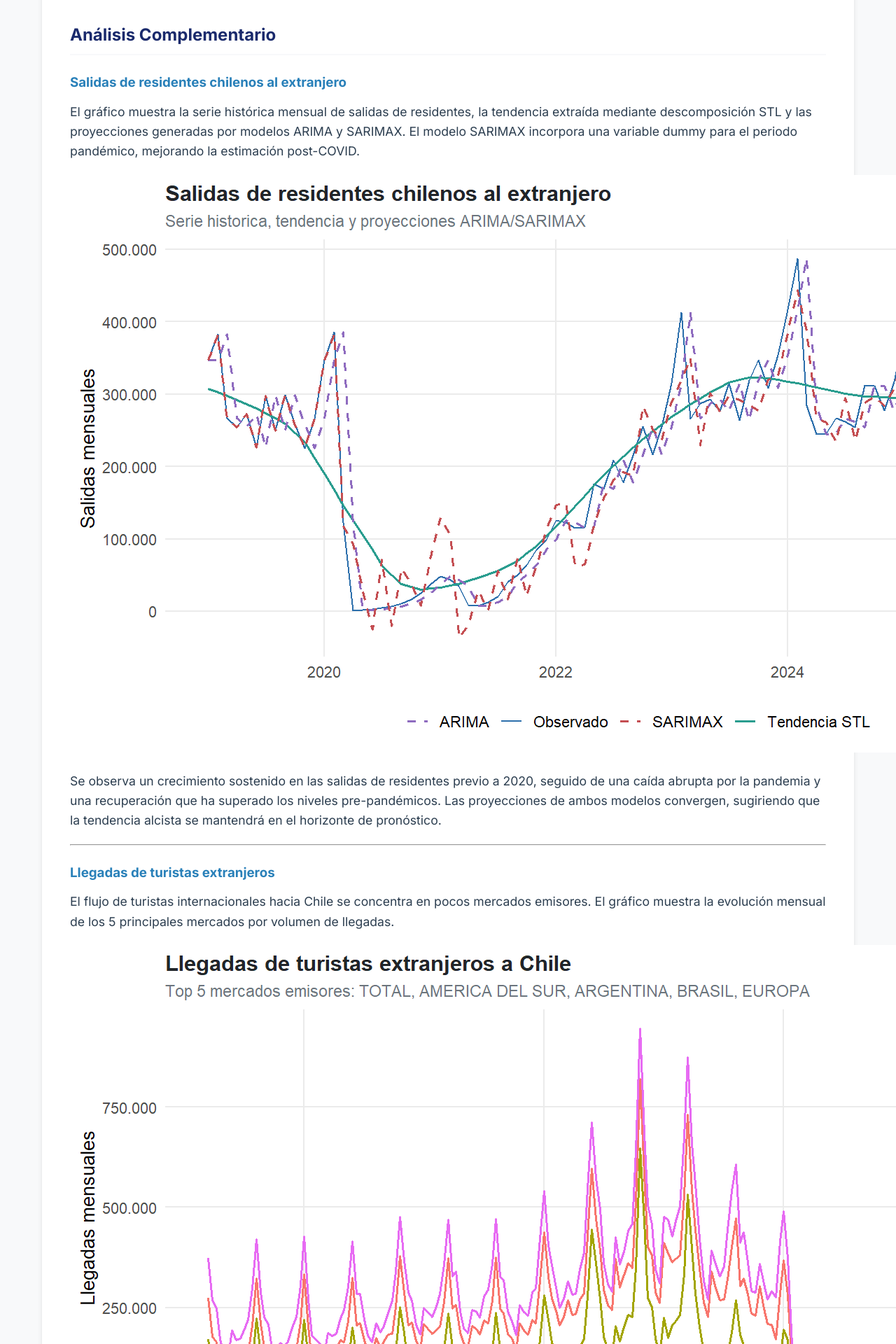
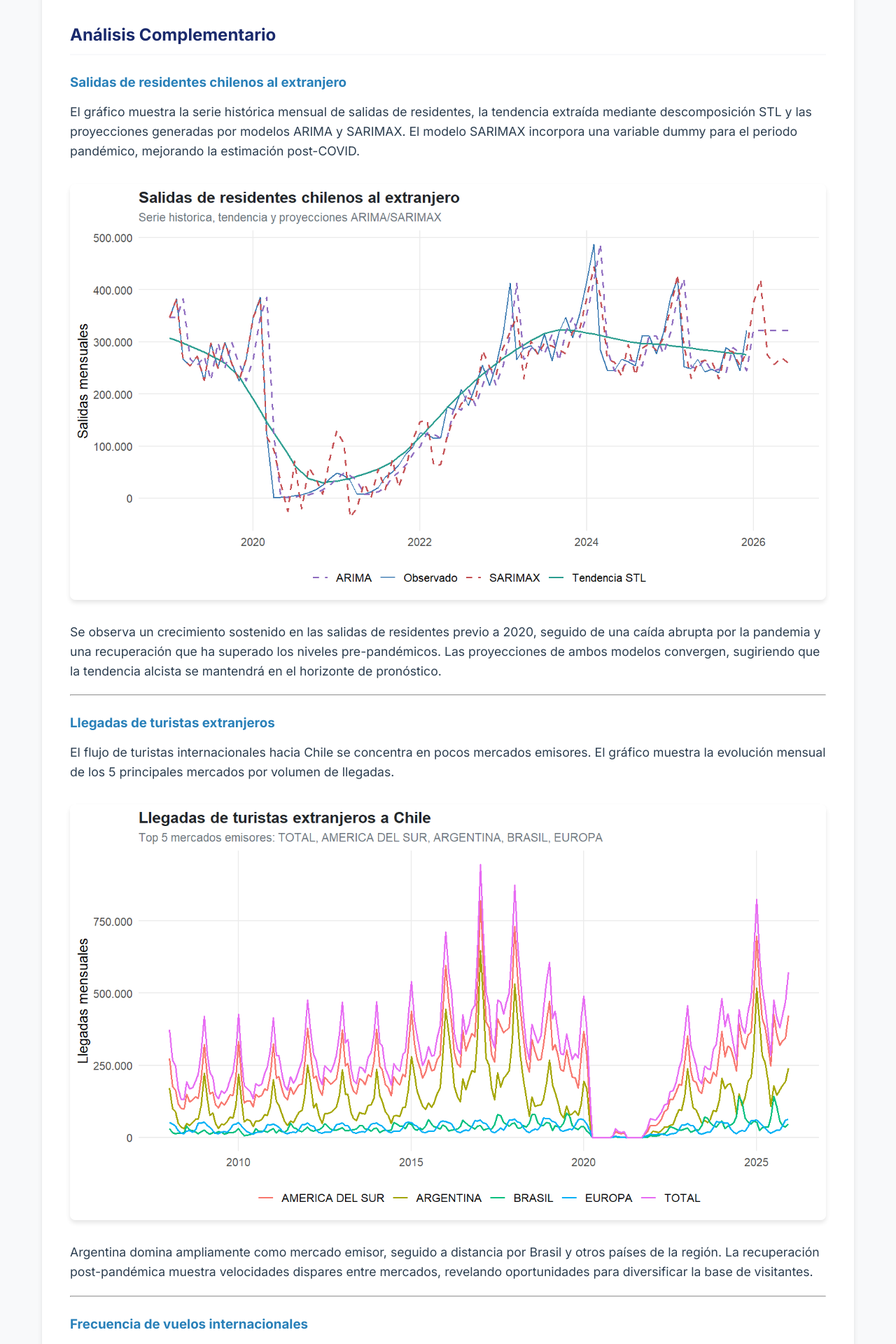
Before and after one commit to manuelsancristobal/manuelsancristobal.github.io, a Jekyll site: the page built from _projects/proyeccion-turistica.md, in a window 1280 px wide. Shown: the part 1565-3485 px from the top of the page at 70% size. Built offline with Jekyll 4.4.1, drawn with Linux system fonts in a browser that asks for light colours.

Commit message:
Solución de bug de imagen y otros mas agregados

```diff
--- a/assets/css/style.css
+++ b/assets/css/style.css
@@ -354,6 +354,15 @@ h2 {
     color: var(--secondary);
 }
 
+.project-content img {
+    max-width: 100%;
+    height: auto;
+    display: block;
+    margin: 2rem auto;
+    border-radius: 8px;
+    box-shadow: var(--shadow);
+}
+
 .project-content p {
     margin-bottom: 1.2rem;
     font-size: 1.1rem;
```
